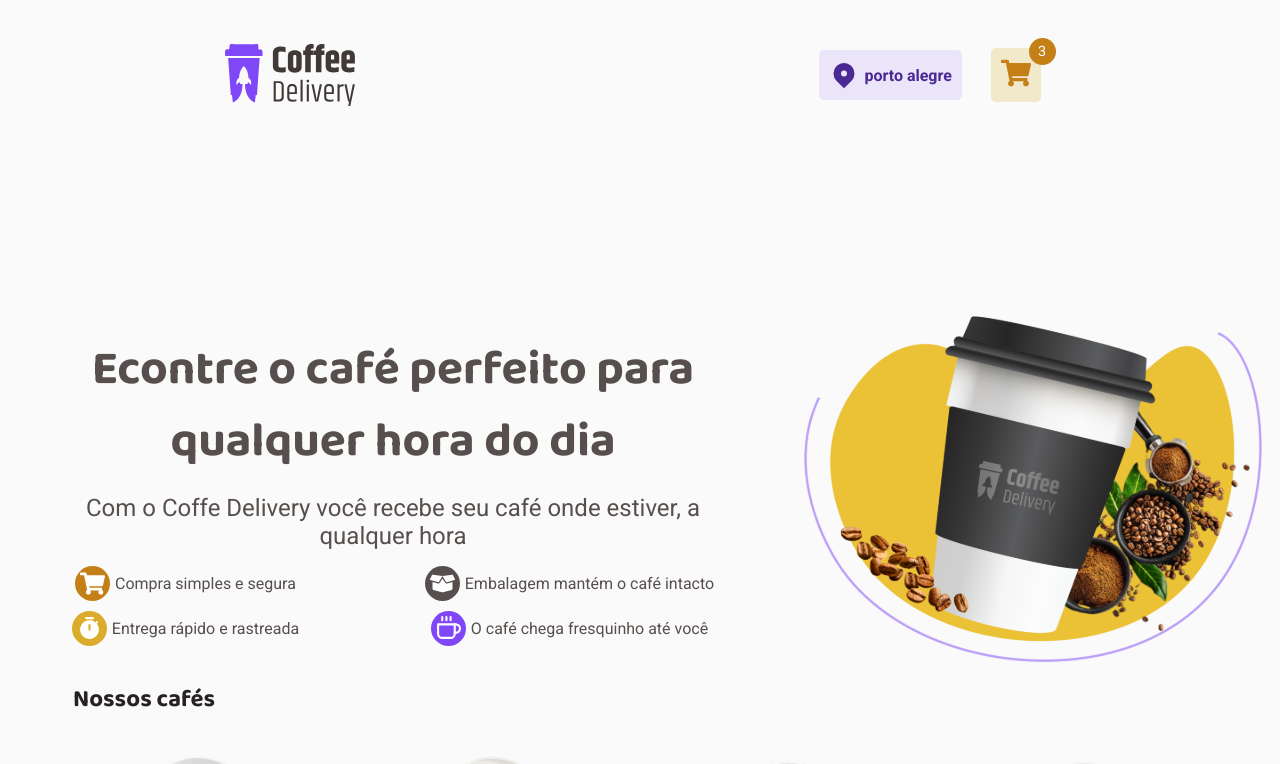
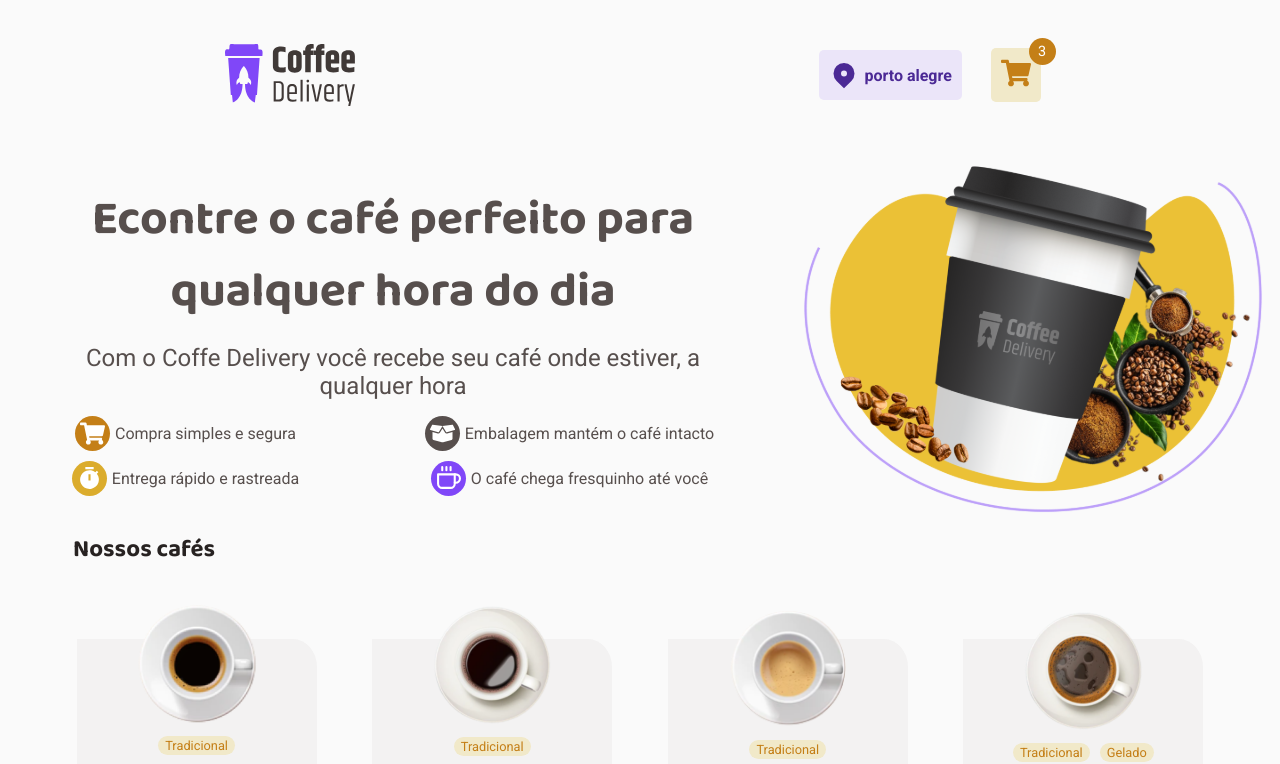
Before and after one commit to kassioOliveira/coffee-delivery, a React (Vite) app: page / in a window 1280 px wide. Shown: the top 764 px of the page. Built offline with nearby package versions, Linux system fonts and the light colour scheme.

Commit message:
feat: fixed header

```diff
--- a/src/components/Header/style.ts
+++ b/src/components/Header/style.ts
@@ -2,11 +2,16 @@
 import { FaShoppingCart } from 'react-icons/fa'
 
 export const HeaderComponent = styled.header`
+  background: ${(props) => props.theme.background};
   height: 9.375rem;
   width: 100%;
+  position: fixed;
+  top: 0;
   display: flex;
   justify-content: space-around;
   align-items: center;
+  z-index: 100;
+  overflow: hidden;
   @media (max-width: 768px) {
     height: 6.25rem;
   }
```
